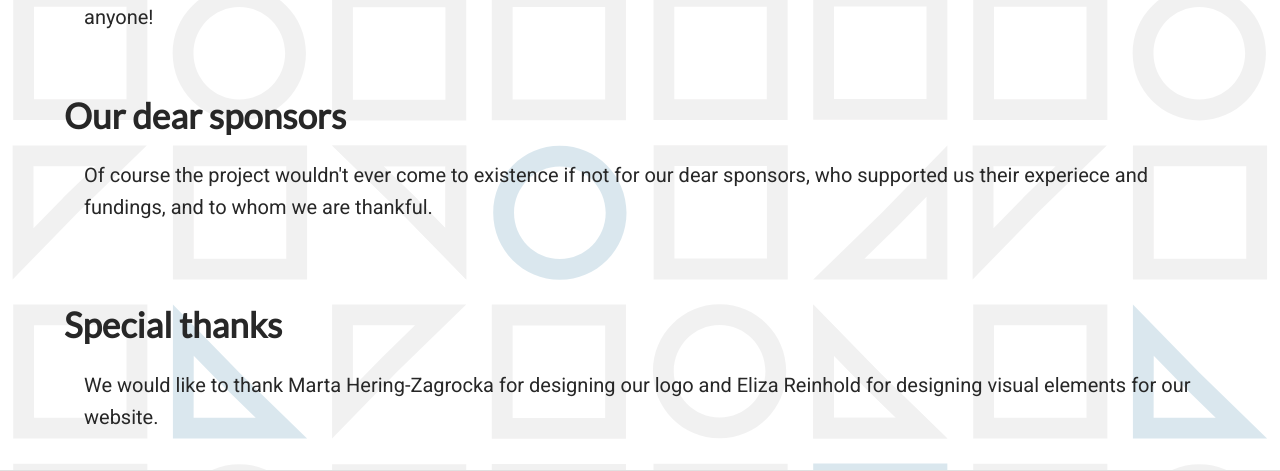
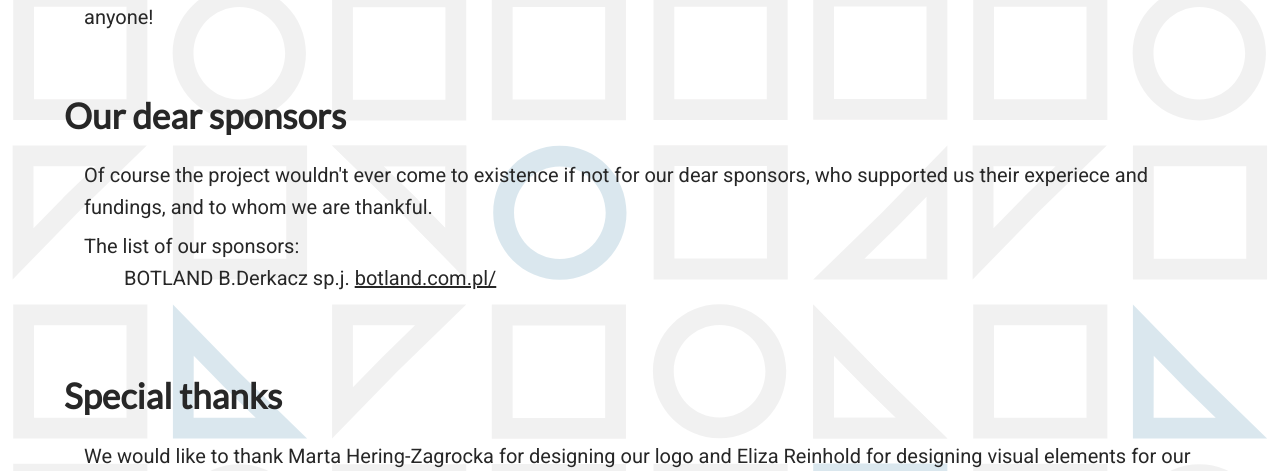
Before and after one commit to modulair-poland/website, a PHP site: page /about.php in a window 1280 px wide. Shown: the part 1117-1588 px from the top of the page. Run offline with PHP 8.4, Linux system fonts and the light colour scheme.

Commit message:
Add BOTLAND as a sponsor

```diff
--- a/www/about.php
+++ b/www/about.php
@@ -66,13 +66,10 @@
         Of course the project wouldn't ever come to existence if not for our dear sponsors, who supported us their experiece and fundings, and to whom we are thankful.
       </div>
       <div class="text">
-        <!-- THIS IS TO BE ADDED WHEN SOME RELIABLE SPONSORS APPEAR
         The list of our sponsors:
         <ul>
-          <li>One company</li>
-          <li>Another company</li>
+          <li>BOTLAND B.Derkacz sp.j. <a href="https://botland.com.pl/">botland.com.pl/</a> </li>
         </ul>
-        !-->
       </div>
     </div>
     <div class="special-thanks">
```
